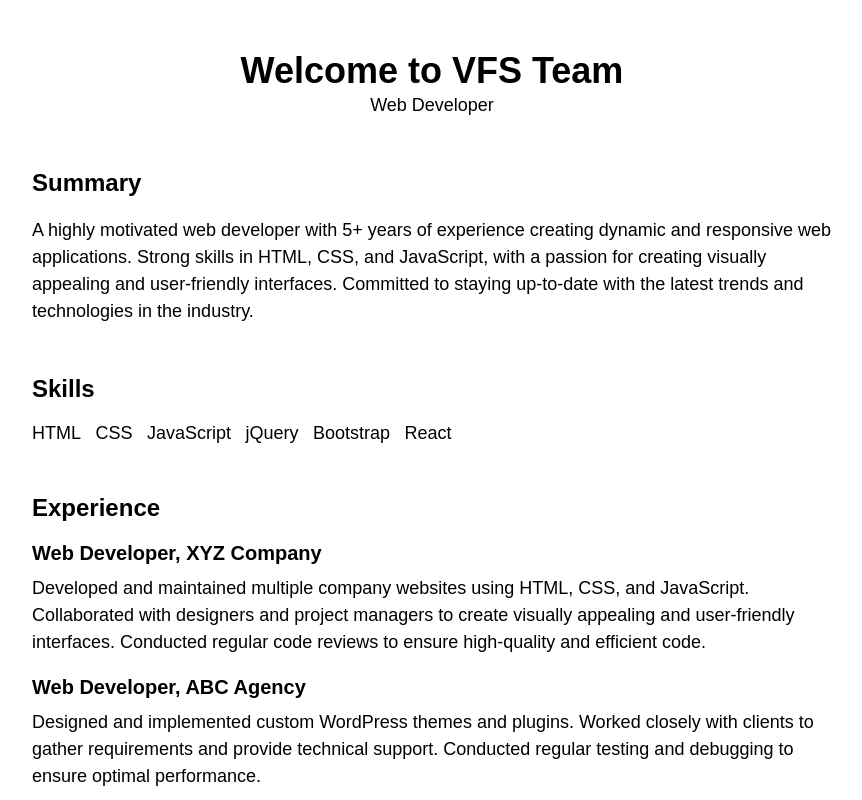
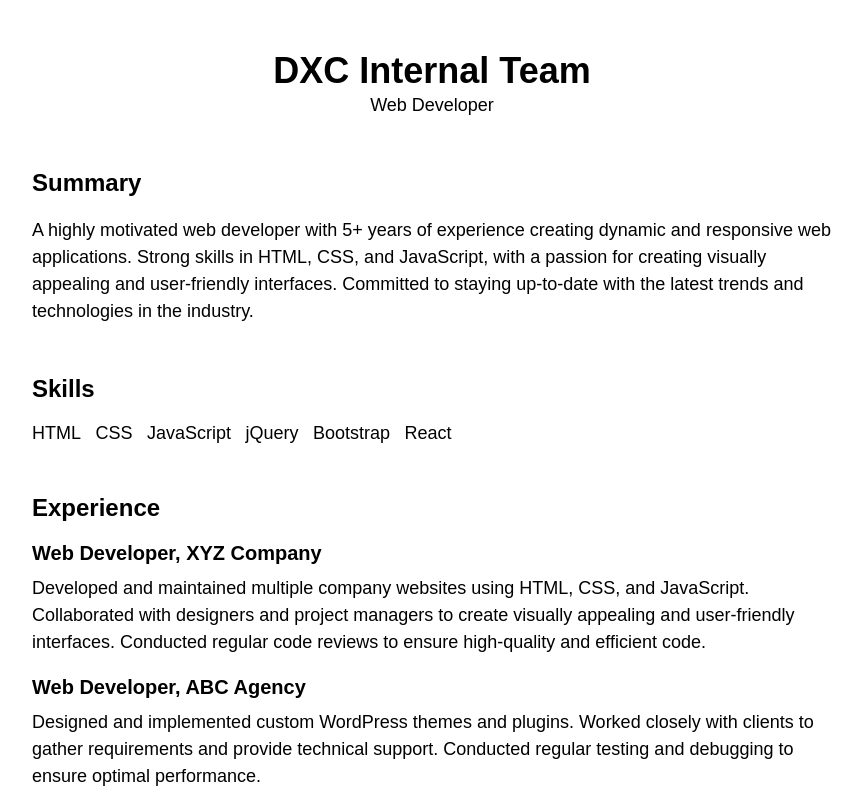
Before and after one commit to rmoham/Static-Webhosting-On-Azure-CICD, a plain HTML site: page index.html in a window 1280 px wide. Shown: the top 800 px of the page, without its empty margins (208-1070 px from the left). Drawn offline with Linux system fonts and the light colour scheme.

Commit message:
Update index.html

```diff
--- a/index.html
+++ b/index.html
@@ -7,7 +7,7 @@
 <body>
 	<div class="container">
 		<header>
-			<h1>Welcome to VFS Team</h1>
+			<h1>DXC Internal Team</h1>
 			<p>Web Developer</p>
 		</header>
 		<section>
```
